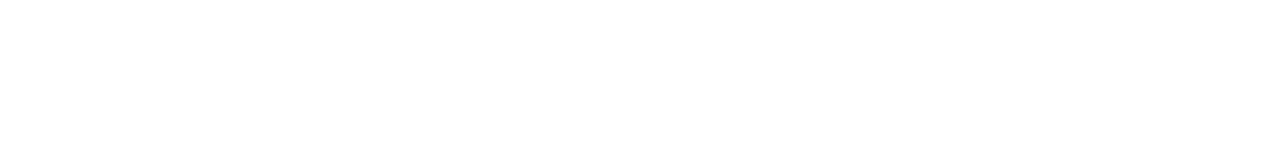
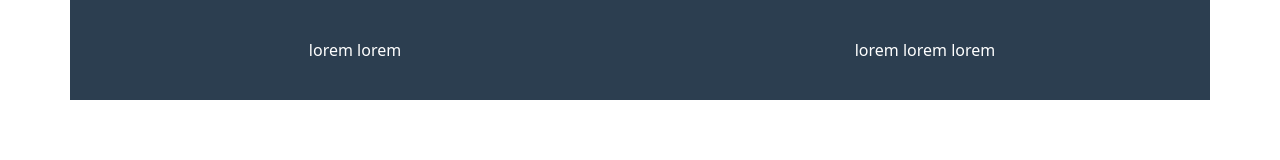
Before and after one commit to DoinaGanceriuc/html-css-bootstrap-freelancer, a plain HTML site: page index.html in a window 1280 px wide. Drawn offline with nearby package versions, Linux system fonts and the light colour scheme.

Commit message:
aggiunto header

```diff
--- a/index.html
+++ b/index.html
@@ -13,5 +13,19 @@
     />
     <link rel="stylesheet" href="./style.css" />
   </head>
-  <body></body>
+  <body class="debug">
+    <div class="container">
+      <header class="site_header">
+        <div class="row justify-content-center align-items-center">
+          <div class="col-6 text-center">lorem lorem</div>
+          <div class="col-6 text-center">lorem lorem lorem</div>
+        </div>
+      </header>
+      <!-- /.site_header -->
+      <main class="site_main"></main>
+      <!-- /.site_main -->
+      <footer class="site_footer"></footer>
+      <!-- /.site_footer -->
+    </div>
+  </body>
 </html>
--- a/style.css
+++ b/style.css
@@ -0,0 +1,13 @@
+/* debug */
+.debug .container {
+  background-color: antiquewhite;
+  /* height: 900px; */
+}
+.debug .site_header > .row {
+  height: 100px;
+  background-color: #2c3e50;
+}
+/* header */
+.site_header {
+  color: #ffffff;
+}
```
